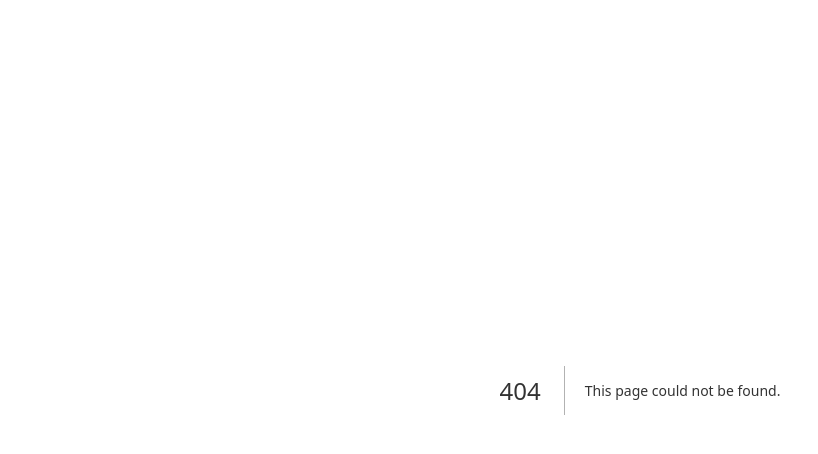
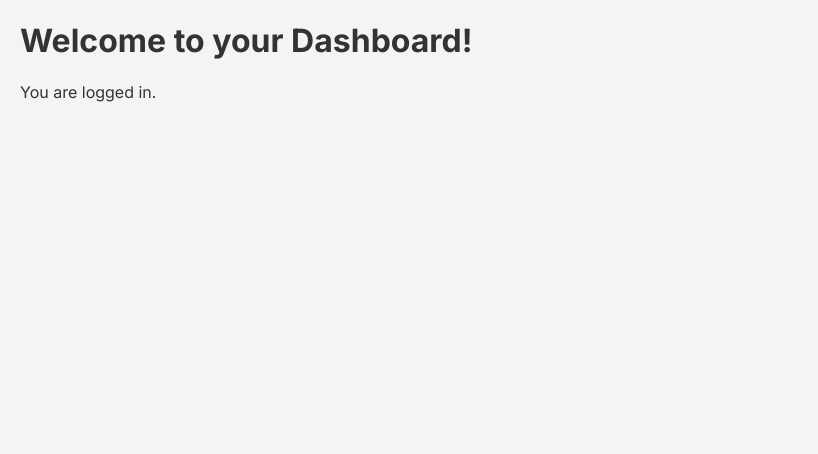
Before and after one commit to anjalibhimani/brown-movers-app, a Next.js app in the folder frontend/: page /dashboard in a window 1280 px wide. Before the commit this address had no page. Shown: the top 454 px of the page, without its empty margins (0-818 px from the left). Built offline with nearby package versions, Linux system fonts and the light colour scheme.

Commit message:
sign up page

```diff
--- /dev/null
+++ b/frontend/app/dashboard/page.js
@@ -0,0 +1,8 @@
+export default function Dashboard() {
+    return (
+      <div>
+        <h1>Welcome to your Dashboard!</h1>
+        <p>You are logged in.</p>
+      </div>
+    );
+  }
```
Also changed, not shown: frontend/package.json (+4 -3 lines), frontend/app/login/page.js (renamed from frontend/login/page.js), frontend/app/signup/page.js (renamed from frontend/signup/page.js), 2 other files (tests, documents, lock files or other folders).
